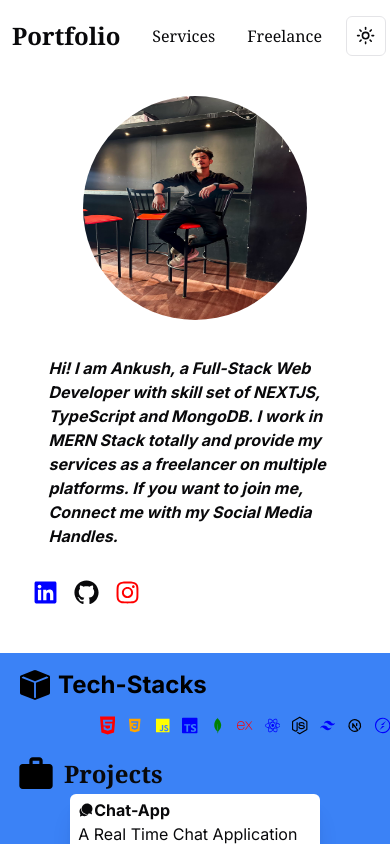
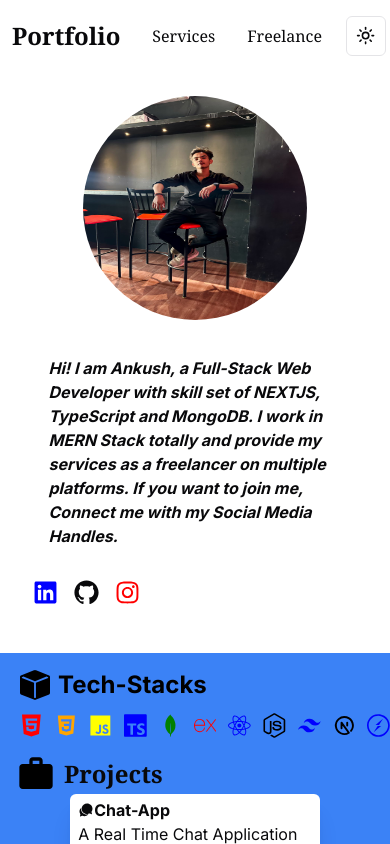
Before and after one commit to ankush-web-eng/Portfolio, a Next.js app: page / in a window 390 px wide. Built offline with nearby package versions, Linux system fonts and the light colour scheme.

Commit message:
bug fixes

```diff
--- a/src/app/page.js
+++ b/src/app/page.js
@@ -78,7 +78,7 @@ export default function Home() {
             <BsBoxFill color="black" size={30} />
             <p className="font-bold text-2xl text-black">Tech-Stacks</p>
           </div>
-          <div className="flex items-center justify-start space-x-3 ml-20 mt-3">
+          <div className="flex items-center md:justify-start space-x-3 md:ml-20 mt-3 justify-center">
             <FaHtml5 color="red" size={25} />
             <IoLogoCss3 color="orange" size={25} />
             <IoLogoJavascript color="yellow" size={25} />
```
